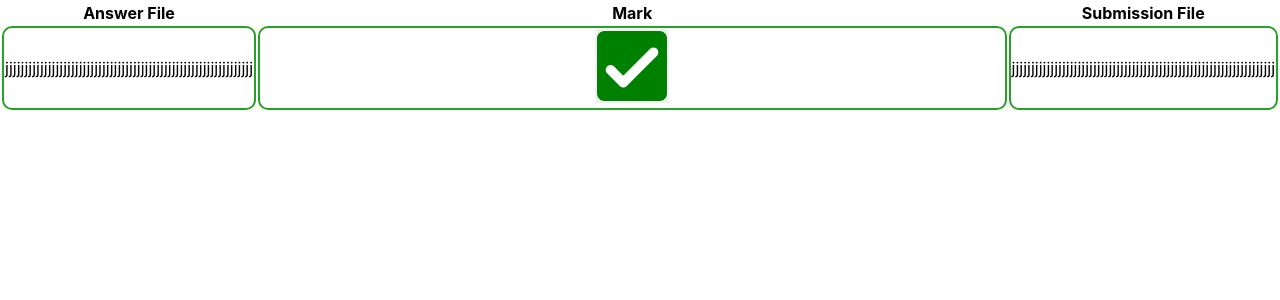
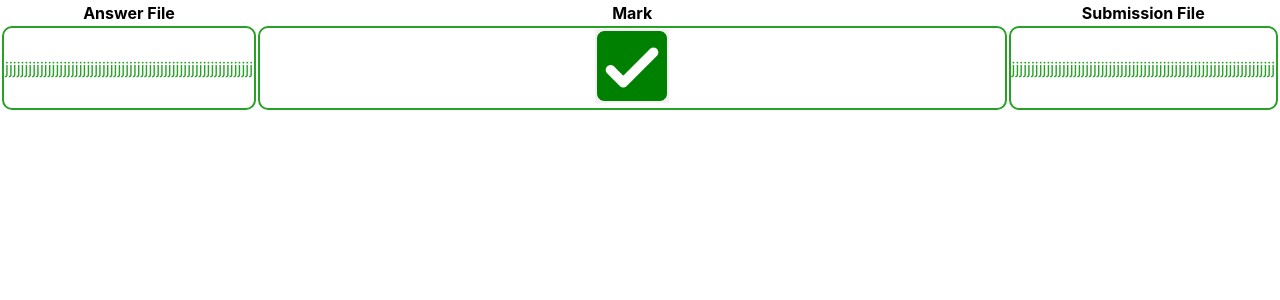
Before and after one commit to AshnahKhalidKhan/CheckSQL, a React (Create React App) app in the folder lazychex/: page / in a window 1280 px wide. Shown: the top 300 px of the page. Built offline with nearby package versions, Linux system fonts and the light colour scheme.

Commit message:
Font colors changed

```diff
--- a/lazychex/src/App.css
+++ b/lazychex/src/App.css
@@ -54,6 +54,7 @@ table, th, td
 
 td
 {
+  color: rgb(39, 162, 39);
   border: 2px solid rgb(39, 162, 39);
   border-radius: 10px;
 }
```
